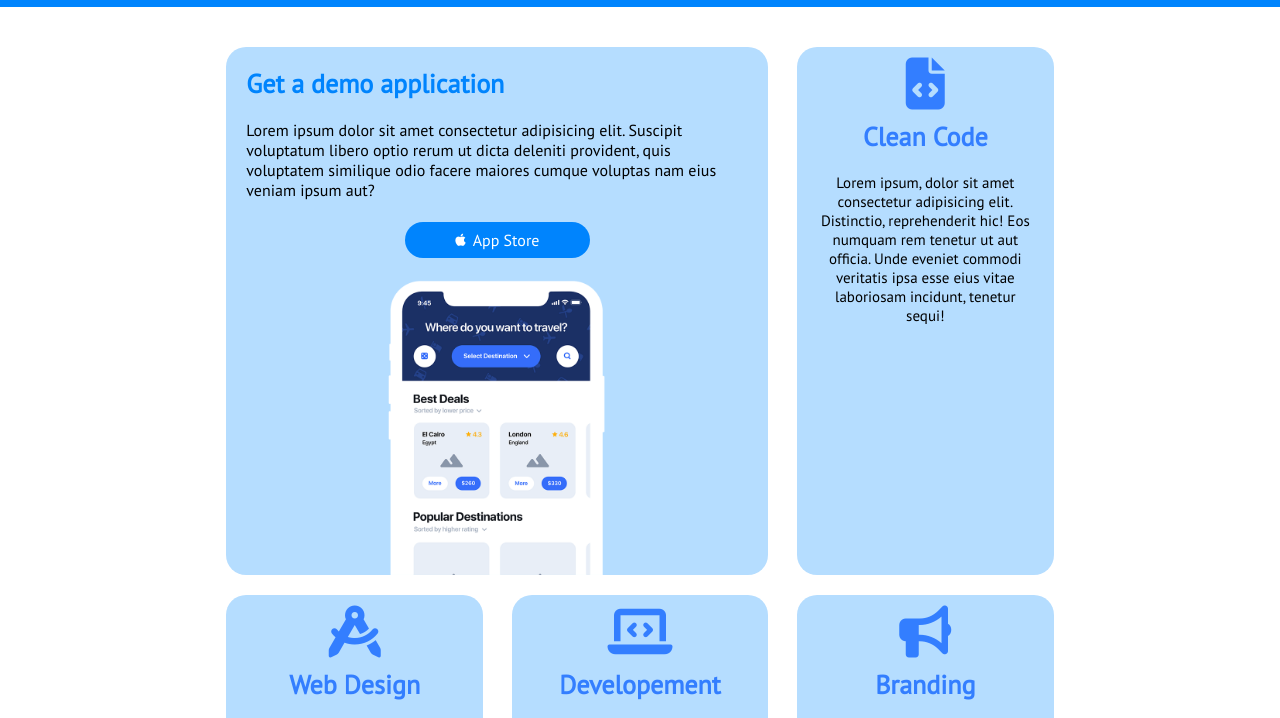
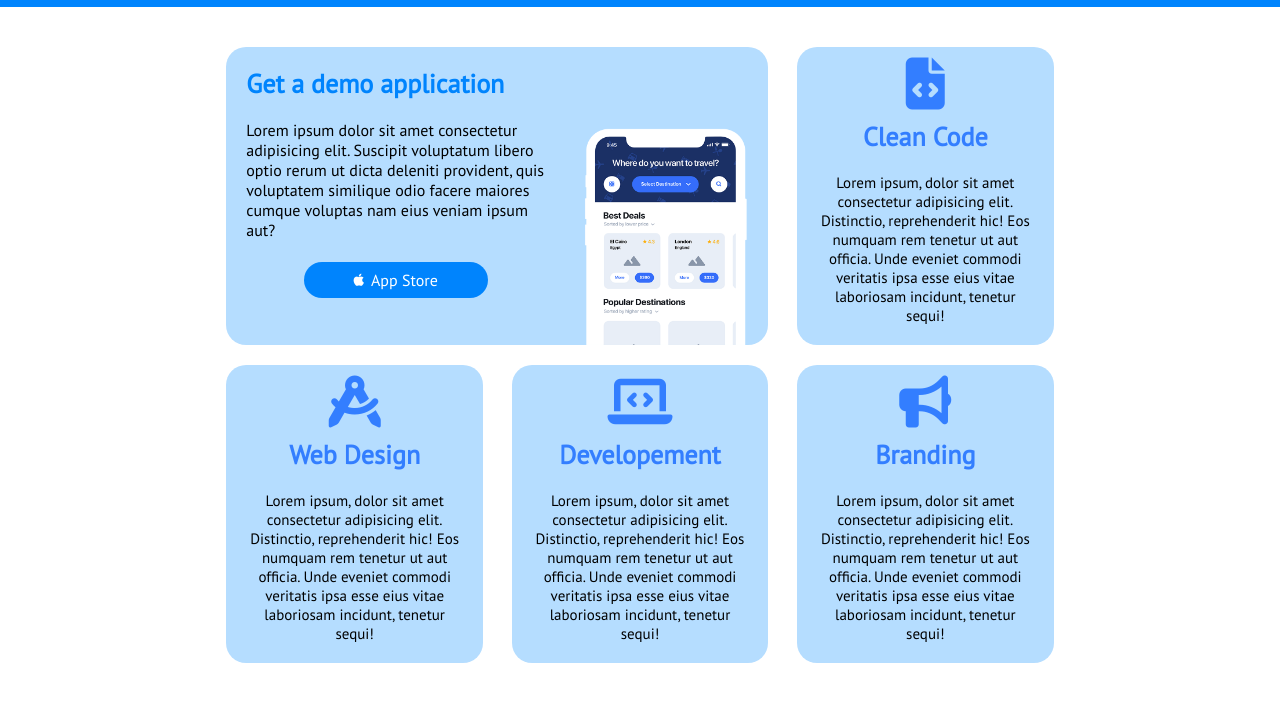
Before and after one commit to MartinaAmbrosini/htmlcss-responsive-layout, a plain HTML site: page index.html in a window 1280 px wide. Shown: the part 66-784 px from the top of the page. Drawn offline with Linux system fonts and the light colour scheme; files that its build step writes are made by us from their sources.

Commit message:
finito desktop version

```diff
--- a/css/style.css
+++ b/css/style.css
@@ -110,6 +110,10 @@ li {
     padding: 8px 50px;
 }
 
+.app_store {
+    text-align: center;
+}
+
 .card_bottone .app_store span {
     margin-right: 7px;
 }
@@ -170,4 +174,27 @@ li {
         width: 70%;
     }
 
+    .card {
+        width: calc(90% / 3);
+    }
+
+    #demo {
+        flex-direction: row;
+    }
+
+    .demo_container {
+        width: 100%;
+    }
+
+    .card_img {
+        width: 60%;
+        height: 100%;
+        display: flex;
+        align-items: flex-end;
+    }
+
+    .card_img img{
+        width: 100%;
+        height: 80%;
+    }
 }
--- a/index.html
+++ b/index.html
@@ -47,6 +47,7 @@
         <div class="info_box">
             <div class="info_box_container">
                 <div id="demo" class="card">
+                    <div class="demo_container">
                         <div class="demo_text">
                             <div class="card_titolo">
                                 <p>
@@ -64,9 +65,10 @@
                                 <a href="#"><span><i class="fa-brands fa-apple fa-sm" style="color: #ffffff;"></i></span>App Store</a>
                             </div> <!--end app store-->
                         </div> <!--end card bottone-->
+                    </div>
                     <div class="card_img">
                         <img src="img/phone.png" alt="">
-                    </div>
+                    </div> <!--end card img-->
                 </div> <!--end card-->
                 <div class="card">
                     <div class="icon_text_container">
```
Lines whose indentation alone changed are shown as unchanged.
